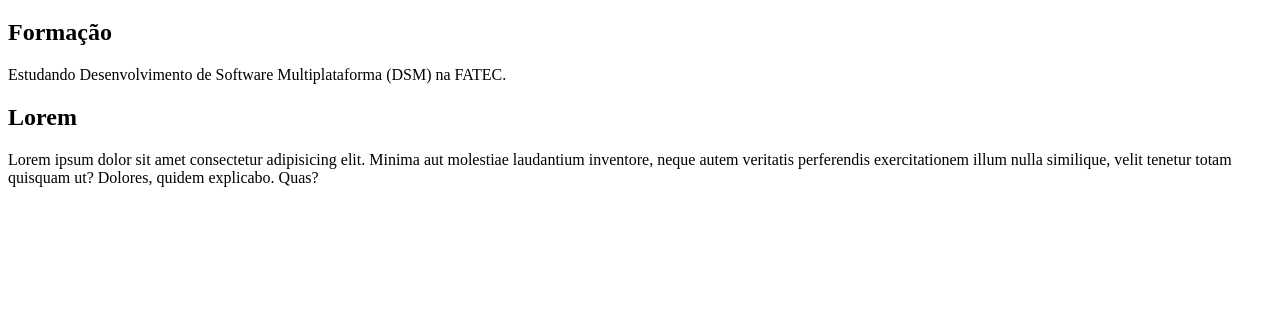
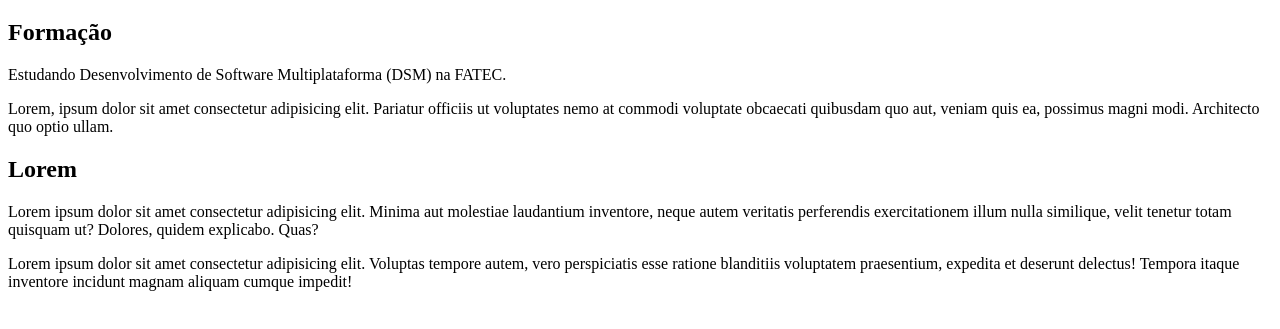
Before and after one commit to abnercosta97/projeto-site, a plain HTML site: page index.html in a window 1280 px wide. Shown: the part 61-390 px from the top of the page. Drawn offline with Linux system fonts and the light colour scheme.

Commit message:
comecei a escrever o conteudo

```diff
--- a/index.html
+++ b/index.html
@@ -4,7 +4,7 @@
     <meta charset="UTF-8">
     <meta http-equiv="X-UA-Compatible" content="IE=edge">
     <meta name="viewport" content="width=device-width, initial-scale=1.0">
-    <title>Abner Rodrigo Costas</title>
+    <title>sem</title>
 </head>
 <body>
     <main>
@@ -15,10 +15,12 @@
         <article>
             <h2>Formação</h2>
             <p>Estudando Desenvolvimento de Software Multiplataforma (DSM) na FATEC.</p>
+            <p>Lorem, ipsum dolor sit amet consectetur adipisicing elit. Pariatur officiis ut voluptates nemo at commodi voluptate obcaecati quibusdam quo aut, veniam quis ea, possimus magni modi. Architecto quo optio ullam.</p>
         </article>
         <article>
             <h2>Lorem</h2>
             <p>Lorem ipsum dolor sit amet consectetur adipisicing elit. Minima aut molestiae laudantium inventore, neque autem veritatis perferendis exercitationem illum nulla similique, velit tenetur totam quisquam ut? Dolores, quidem explicabo. Quas?</p>
+            <p>Lorem ipsum dolor sit amet consectetur adipisicing elit. Voluptas tempore autem, vero perspiciatis esse ratione blanditiis voluptatem praesentium, expedita et deserunt delectus! Tempora itaque inventore incidunt magnam aliquam cumque impedit!</p>
         </article>
     </main>
 </body>
```
